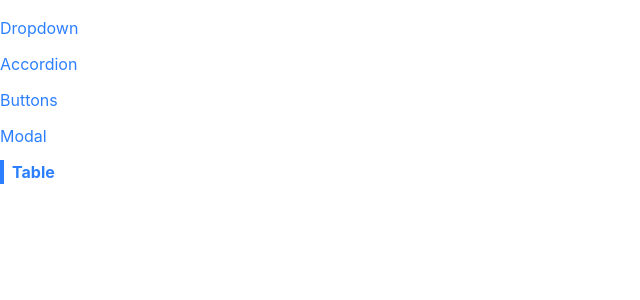
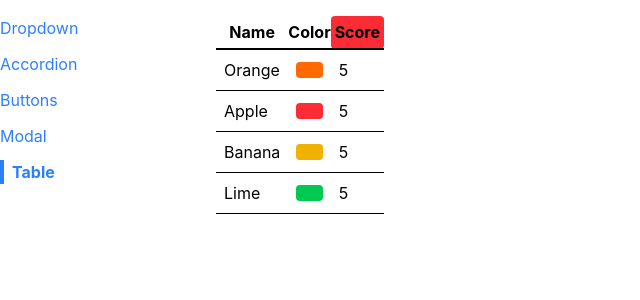
Before and after one commit to lubomirpamukov/react-project, a React (Vite) app: page /table in a window 1280 px wide. Shown: the top 300 px of the page, without its empty margins (0-640 px from the left). Built offline with nearby package versions, Linux system fonts and the light colour scheme.

Commit message:
added table component

```diff
--- a/src/App.js
+++ b/src/App.js
@@ -4,6 +4,7 @@ import AccordionPage from "./pages/AccordionPage";
 import ButtonPage from "./pages/ButtonPage";
 import Sidebar from "./components/Sidebar";
 import ModalPage from "./pages/ModalPage";
+import TablePage from "./pages/TablePage";
 
 function App() {
   return (
@@ -14,6 +15,7 @@ function App() {
         <Route path={"/accordion"} children={<AccordionPage />} />
         <Route path={"/buttons"} children={<ButtonPage />} />
         <Route path={"/modal"} children={<ModalPage />} />
+        <Route path={"/table"} children={<TablePage />} />
       </div>
     </div>
   );
--- /dev/null
+++ b/src/components/Table.js
@@ -0,0 +1,37 @@
+import { v4 as uuidv4} from 'uuid'
+function Table({ data, config }) {
+
+  const renderedColumns = config.map((column) => {
+    if(column.header){
+      return column.header();
+    }
+
+    return <th key={column.label}>{column.label}</th>
+  });
+
+  const renderedRows = data.map((item) => {
+    const renderedCells = config.map((itemProp) =>{
+        return <td className="p-2" key={itemProp.label}>{itemProp.render(item)}</td>
+    })
+
+    return (
+      <tr className="border-b" key={uuidv4()}>
+        {renderedCells}
+      </tr>
+    );
+
+  });
+
+  return (
+    <table className="table-auto border-spacing-2">
+      <thead>
+        <tr className="border-b-2">
+          {renderedColumns}
+        </tr>
+      </thead>
+      <tbody>{renderedRows}</tbody>
+    </table>
+  );
+}
+
+export default Table;
--- /dev/null
+++ b/src/pages/TablePage.js
@@ -0,0 +1,27 @@
+import Table from "../components/Table";
+
+function TablePage() {
+  const data = [
+    { name: "Orange", color: "bg-orange-500", score: 5 },
+    { name: "Apple", color: "bg-red-500", score: 5 },
+    { name: "Banana", color: "bg-yellow-500", score: 5 },
+    { name: "Lime", color: "bg-green-500", score: 5 },
+  ];
+
+  const config = [
+    { label: "Name ", render: (fruit) => fruit.name },
+    {
+      label: "Color",
+      render: (fruit) => <div className={`${fruit.color} p-2 rounded`}></div>,
+    },
+    {
+        label: "Score",
+        render: (fruit) => fruit.score,
+        header: () => <th className="bg-red-500 p-1 rounded">Score</th>
+    },
+  ];
+
+  return <Table data={data} config={config} />;
+}
+
+export default TablePage;
--- /dev/null
+++ b/test.js
@@ -0,0 +1,24 @@
+const vegetables = [
+    { name: 'Onion', price: 12, country: 'Bulgaria' },
+    { name: 'Patato', price: 2, country: 'Bulgaria' },
+    { name: 'Cucumber', price: 4, country: 'Bulgaria' },
+  ];
+
+  const sortConfig = (valueA, valueB, property, isReverse = false) => {
+    const reverseIndex = isReverse ? -1 : 1;
+
+    const propertyA = valueA[property];
+    const propertyB = valueB[property];
+
+    if (typeof propertyA === 'string' && typeof propertyB === 'string') {
+      return propertyA.localeCompare(propertyB) * reverseIndex;
+    }
+
+    return (propertyA - propertyB) * reverseIndex;
+  };
+
+
+
+  vegetables.sort((a, b) => sortConfig(a, b, 'price', false));
+
+  console.log(vegetables);
```
